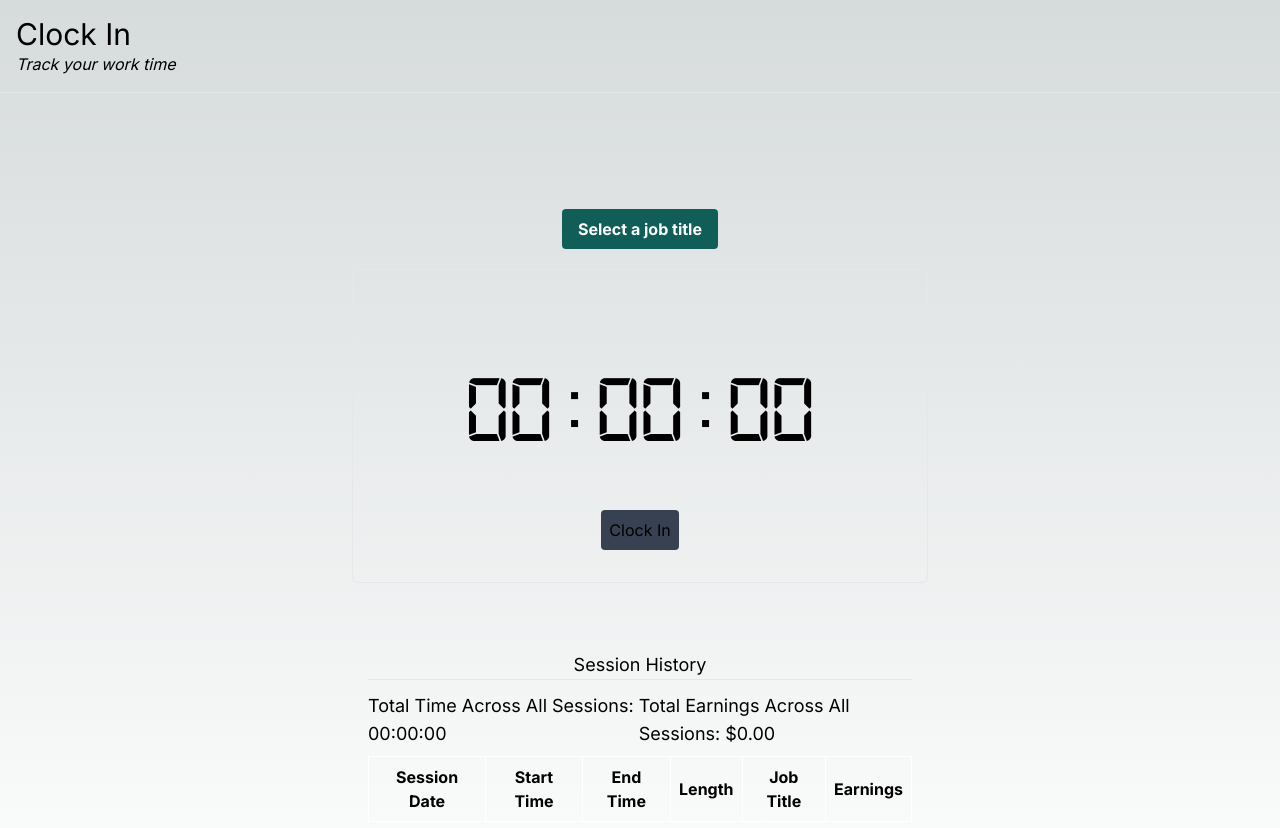
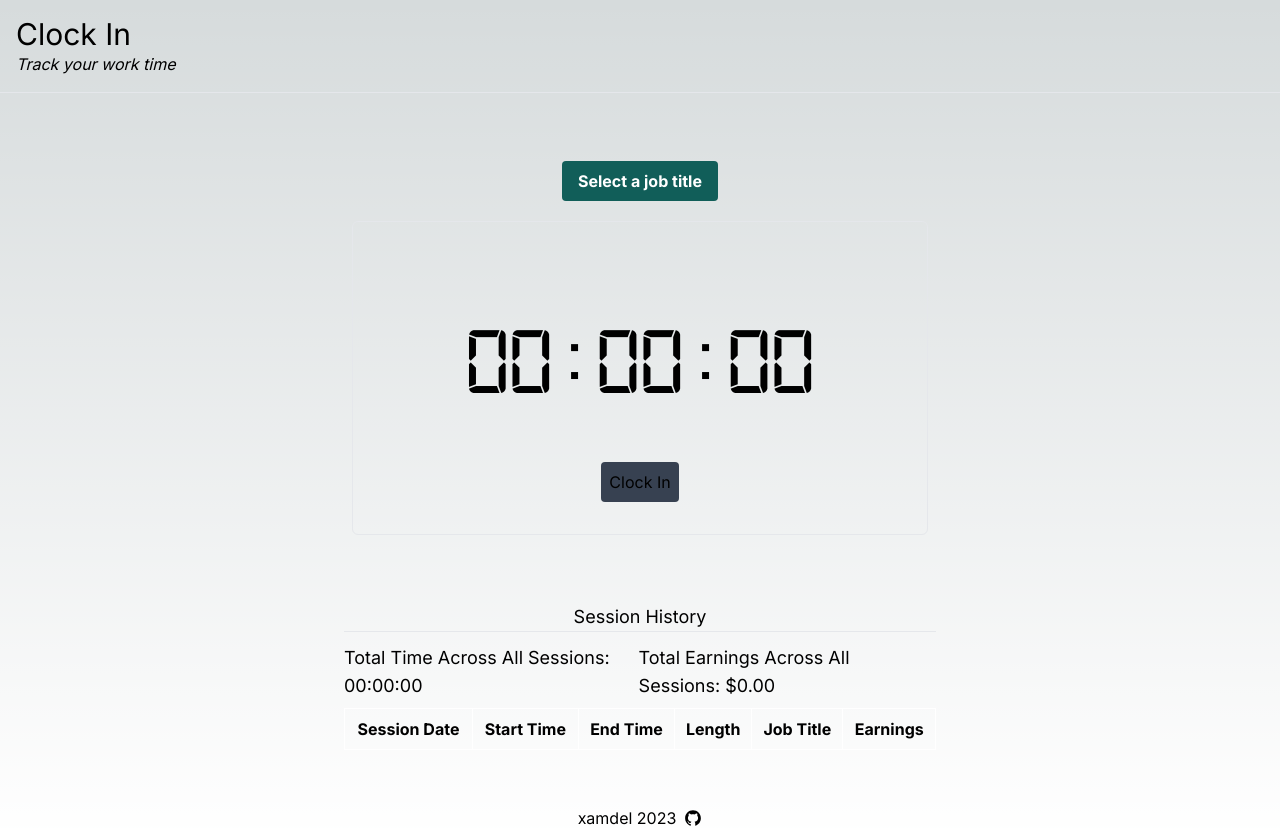
Before and after one commit to thatblockhead/clock-in, a Next.js app: page / in a window 1280 px wide. Shown: the top 828 px of the page. Built offline with nearby package versions, Linux system fonts and the light colour scheme.

Commit message:
fix import typo

```diff
--- a/app/layout.tsx
+++ b/app/layout.tsx
@@ -1,4 +1,4 @@
-import Header from '@/components/layout/header'
+import Header from '@/components/layout/Header'
 import './globals.css'
 import type { Metadata } from 'next'
 import { Inter } from 'next/font/google'
--- a/app/page.tsx
+++ b/app/page.tsx
@@ -82,7 +82,7 @@
   }, [isActive, sessions, pausedTime]);
 
   return (
-    <main className="flex flex-col items-center p-24">
+    <main className="flex flex-col items-center p-12">
       <div className="min-h-[64px] flex items-center m-2">
         <JobTitleSelector selectedJob={selectedJob} setSelectedJob={setSelectedJob} />
       </div>
@@ -100,7 +100,7 @@
         {time !== 0 && <ClockOutButton clockOut={clockOut} sessions={sessions} handleUpdateSession={handleUpdateSession} pausedTime={pausedTime} />}
       </div>
       </div>
-      <div className="flex flex-col mt-16 w-1/2 min-w-96">
+      <div className="flex flex-col mt-16 w-1/2 min-w-[384px]">
         <SessionHistoryDisplay sessions={sessions} />
       </div>
     </main>
```
Also changed, not shown: 1 other file (tests, documents, lock files or other folders).
